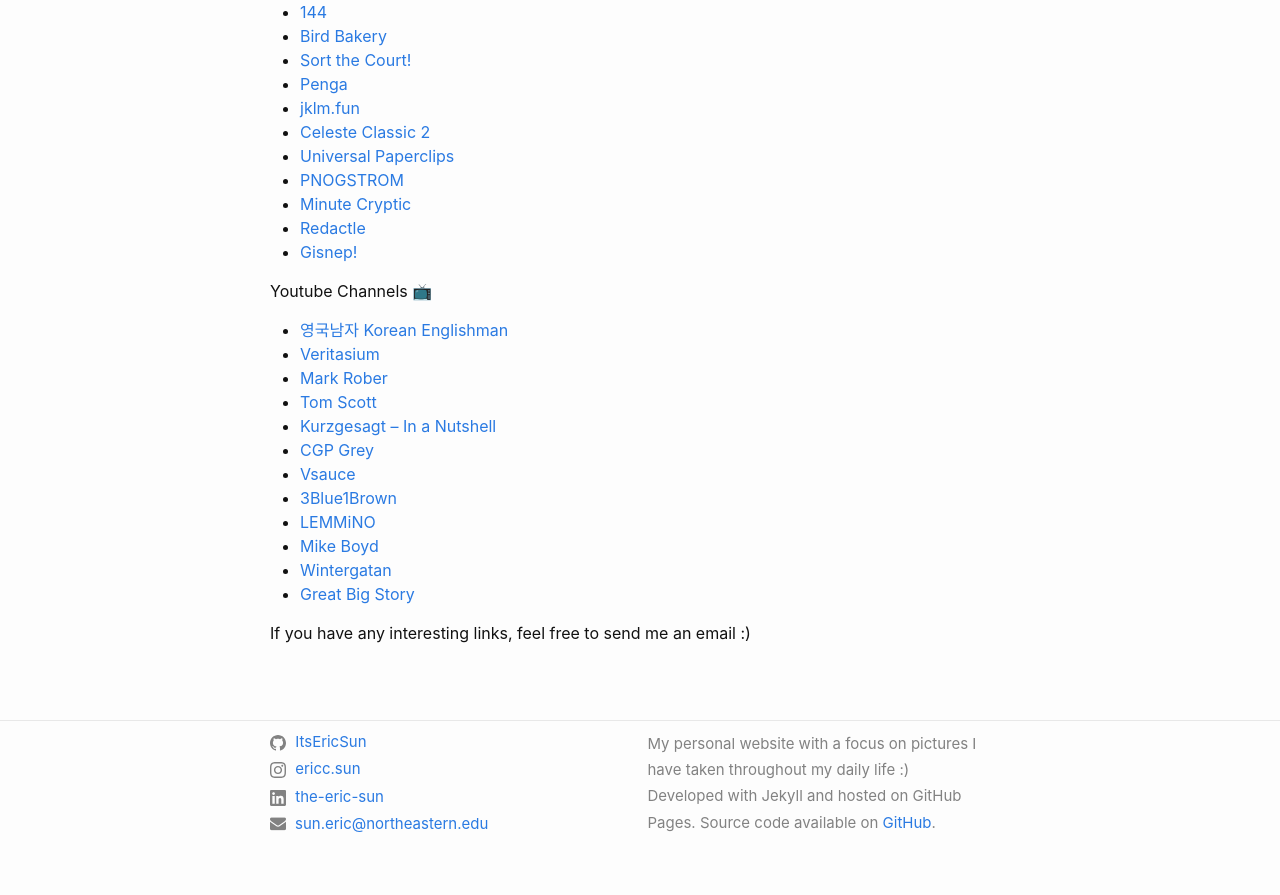
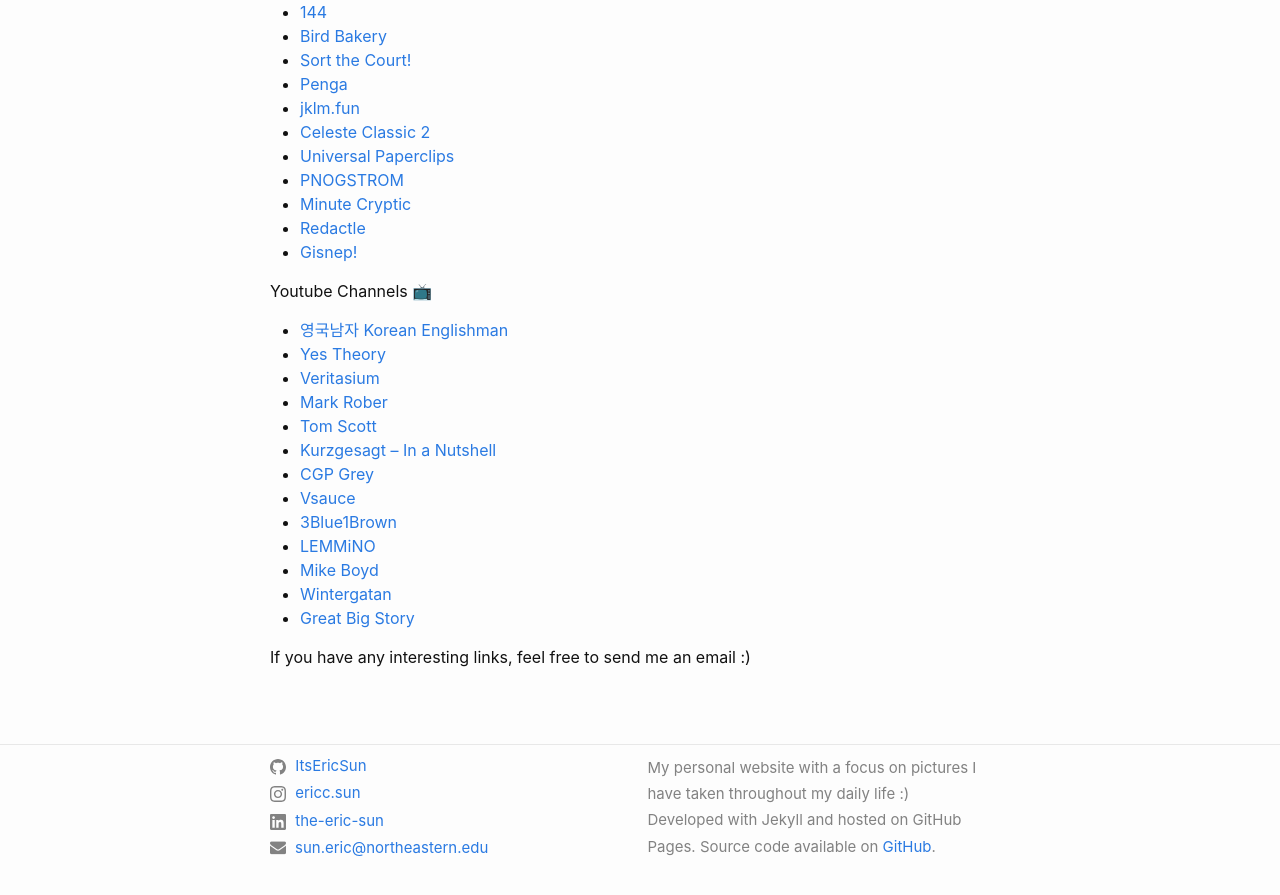
Before and after one commit to ItsEricSun/itsericsun.github.io, a Jekyll site: the page built from links.markdown, in a window 1280 px wide and 900 px high, scrolled down 1068 px. Shown: the top 895 px of the window. Built offline with Jekyll 4.4.1, drawn with Linux system fonts in a browser that asks for light colours; comment, search, counter and statistics services are not loaded.

Commit message:
add yes theory link

```diff
--- a/links.markdown
+++ b/links.markdown
@@ -55,6 +55,7 @@
 
 Youtube Channels 📺
 - [영국남자 Korean Englishman](https://www.youtube.com/@koreanenglishman)
+- [Yes Theory](https://www.youtube.com/@YesTheory)
 - [Veritasium](https://www.youtube.com/@veritasium)
 - [Mark Rober](https://www.youtube.com/@MarkRober)
 - [Tom Scott](https://www.youtube.com/@TomScottGo)
```
